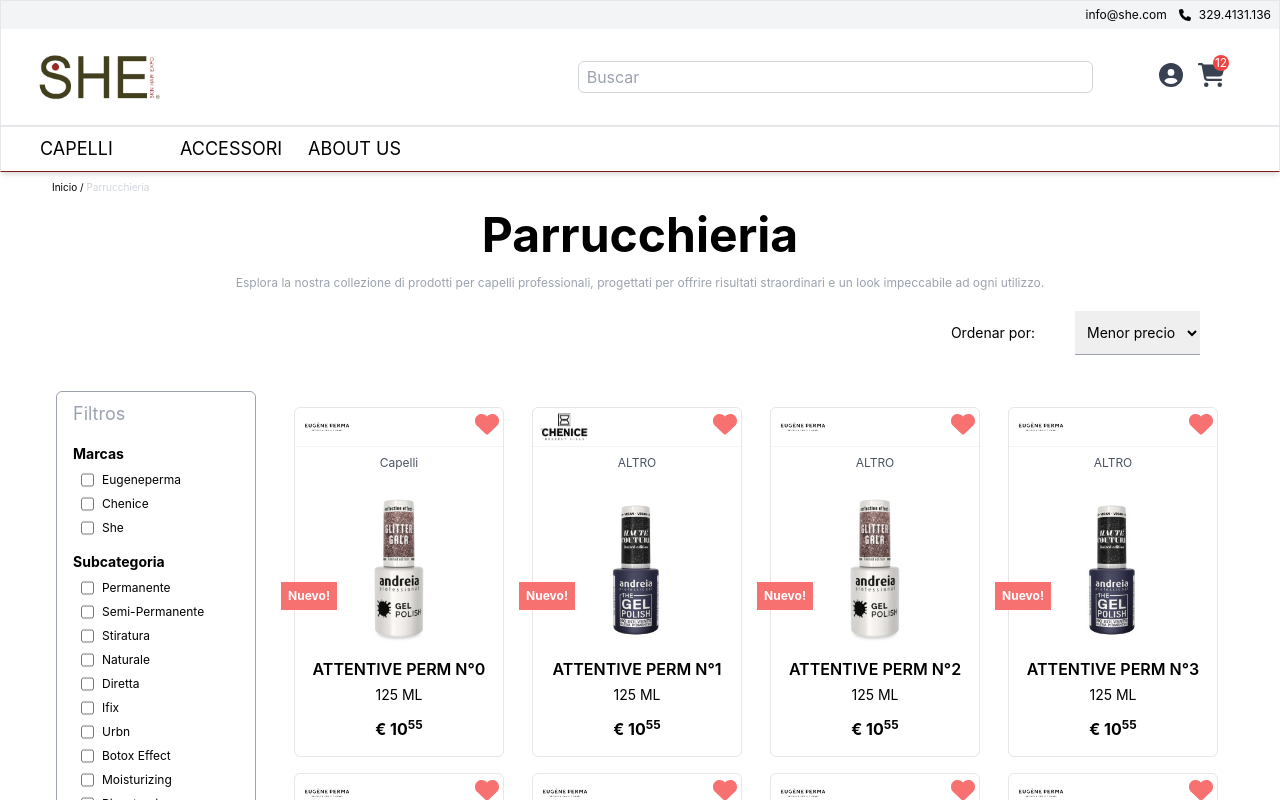
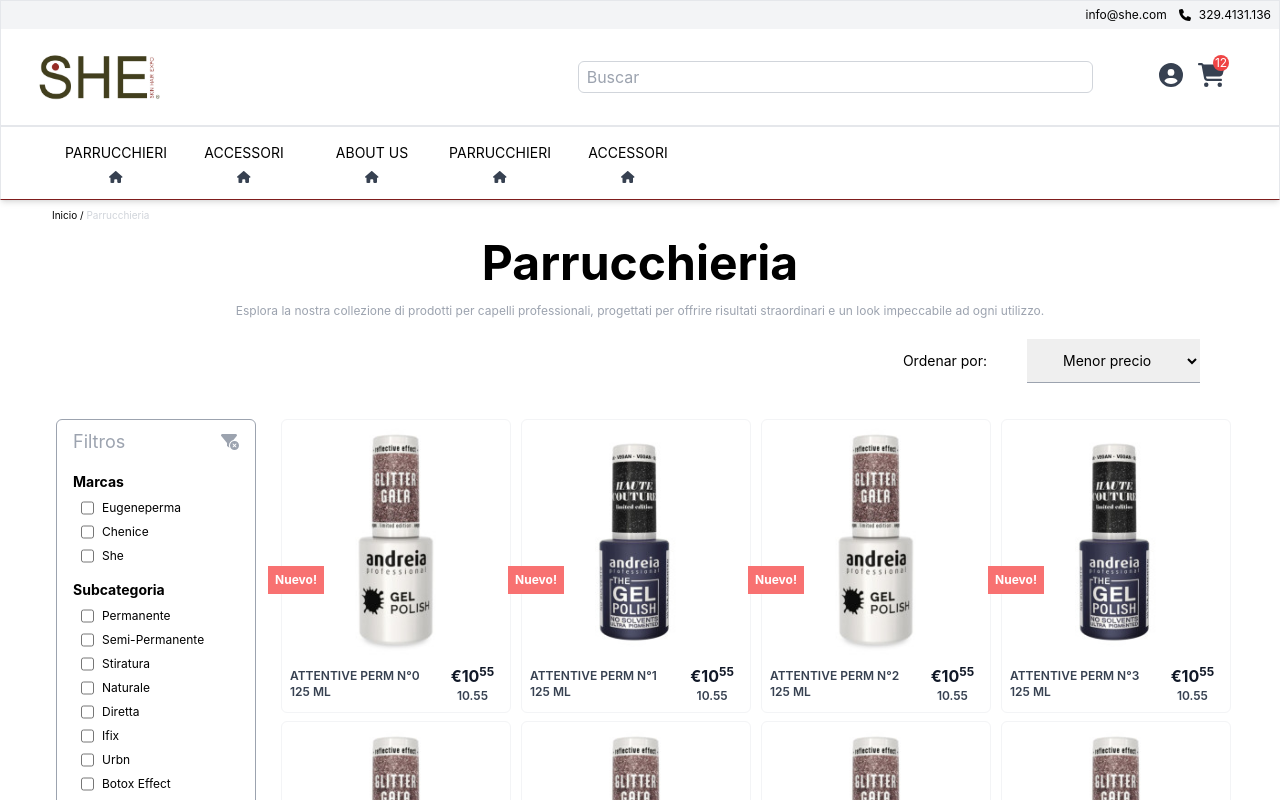
Before and after one commit to fabiotano/SHE.it, a Next.js app: page /products in a window 1280 px wide. Shown: the top 800 px of the page. Built offline with nearby package versions, Linux system fonts and the light colour scheme.

Commit message:
fixed productCard view

```diff
--- a/app/cart/page.jsx
+++ b/app/cart/page.jsx
@@ -163,7 +163,7 @@
             </li>
           ))}
 
-          <button className="hover:bg-gray-200 mx-8 border border border-gray-400 text-sm px-5 py-2 mt-6 mb-5">
+          <button className="hover:bg-gray-200 mx-8 border border-gray-400 text-sm px-5 py-2 mt-6 mb-5">
             {" "}
             <FontAwesomeIcon
               icon={faPersonRunning}
--- a/app/products/page.jsx
+++ b/app/products/page.jsx
@@ -64,30 +64,37 @@
 
   return (
     <div className="container">
+
+      {/* Titulo */}
+
       <div className="text-2xs py-2 pl-3">
         <p>
           <Link href={"/"}>Inicio</Link> /{" "}
           <span className="text-gray-300">Parrucchieria</span>
         </p>
       </div>
+
       <div>
         <h2 className="text-3xl sm:text-5xl my-2 font-bold text-center">Parrucchieria</h2>
         <p className="text-center text-gray-400 text-xs mt-4 hidden sm:block">
           Esplora la nostra collezione di prodotti per capelli professionali, progettati per offrire risultati straordinari e un look impeccabile ad ogni utilizzo.
         </p>
       </div>
+
       {/* Sort Results */}
       <div className="flex justify-center sm:justify-end my-5">
         <p className="text-sm py-3 hidden sm:block">Ordenar por:</p>
         <ProductSort />
       </div>
+
+      {/* Filter */}
       <div className="mt-4 mb-4 sm:flex">
         <ProductFilter />
 
         <section className="flex-grow">
           <Link href={"/products"}>
             {/* Products */}
-            <div className="flex flex-wrap gap-4 py-4 m-4">
+            <div className="flex flex-wrap gap-2 py-2 m-2">
               {productsPaginated.map((product, index) => (
                 <ProductCard key={index} product={product} />
               ))}
--- a/components/client/ProductCard.jsx
+++ b/components/client/ProductCard.jsx
@@ -1,24 +1,22 @@
 import { FontAwesomeIcon } from "@fortawesome/react-fontawesome";
 import { faHeart } from "@fortawesome/free-solid-svg-icons";
-
 import Image from "next/image";
 import Link from "next/link";
 
 function ProductCard(props) {
   const { product } = props;
+
   return (
     <Link
       href={`/products/${product.id}`}
-      className="relative w-[240px] h-[310px] sm:w-[210px] sm:h-[350px] bg-white border rounded-md m-auto"
+      className="bg-white border border-gray-100 rounded-md hover:bg-gray-100 w-1/3 max-w-[230px] mx-auto flex-wrap flex-grow relative group transform transition-transform duration-300 hover:-translate-y-2"
     >
-      <div className="w-14 flex items-center justify-center rounded-full ml-1">
+      {/* LOGO */}
+      <div className="bg-red-100 w-5 h-5 flex items-center justify-center absolute top-2 left-2">
         <img src={product.brandLogo} className="object-contain" alt="Logo" />
       </div>
 
-      <h3 className="border-t border-gray-100 border-b-0 text-center font-italic text-xs pt-2 text-gray-600">
-        {product.subCategory}
-      </h3>
-
+      {/* FAV */}
       {product.newFlag && (
         <div className="absolute top-1/2 bg-red-400 sm:-translate-x-1/4 w-14 h-7 text-white text-xs font-bold flex justify-center items-center z-50">
           Nuevo!
@@ -26,28 +24,40 @@
       )}
       <FontAwesomeIcon
         icon={faHeart}
-        className={`absolute top-1 right-1 z-50 h-6 cursor-pointer ${
+        className={`absolute top-1 right-1 z-50 h-6 cursor-pointer text-gray-400 opacity-0 group-hover:opacity-100 transition-opacity duration-300 ${
           product.favorite ? "text-red-400" : "text-gray-400"
         }`}
       />
-      <div className="relative w-[120px] h-[120px] sm:w-[150px] sm:h-[150px] m-auto mt-6">
+
+      {/* IMAGE */}
+      <div className="relative w-full h-0 pb-[100%] mt-2">
         <Image
           src={product.image}
-          alt=""
-          fill
-          style={{ objectFit: "contain" }}
+          alt={product.title}
+          layout="fill"
+          objectFit="cover"
+          className="rounded-md"
         />
       </div>
-      <h3 className="text-center font-semibold text-md mt-3">
-        {product.title}
-      </h3>
-      <h3 className="text-center text-sm mt-1">{product.format}</h3>
-      <h6 className="text-center text-xs text-gray-400">{product.desc}</h6>
-      <h4 className="text-center font-bold mt-3">
-        &euro;
-        {` ${Math.floor(product.price)}`}
-        <sup>{(product.price % 1).toFixed(2).substring(2)}</sup>
-      </h4>
+
+      {/* PRODUCT INFO */}
+      <div className="flex flex-row items-center justify-between rounded-md p-2">
+        <div className="">
+          <h3 className="text-xs font-semibold text-gray-700">
+            {product.title} {product.format}{" "}
+          </h3>
+        </div>
+
+        <div className="w-1/3 ml-2 text-center">
+          <h4 className="text-md font-bold text-gray-900">
+            &euro;{Math.floor(product.price)}
+            <sup>{(product.price % 1).toFixed(2).substring(2)}</sup>
+          </h4>
+          <h4 className="text-xs font-semibold text-gray-700">
+            {product.price}
+          </h4>
+        </div>
+      </div>
     </Link>
   );
 }
--- a/components/client/ProductFilter.jsx
+++ b/components/client/ProductFilter.jsx
@@ -1,14 +1,14 @@
-'use client';
+"use client";
 
-import { useEffect, useState } from 'react';
-import { filters } from '@/constants.js';
-import { useRouter, useSearchParams, usePathname } from 'next/navigation';
+import { useEffect, useState } from "react";
+import { filters } from "@/constants.js";
+import { useRouter, useSearchParams, usePathname } from "next/navigation";
 
-import { FontAwesomeIcon } from '@fortawesome/react-fontawesome';
+import { FontAwesomeIcon } from "@fortawesome/react-fontawesome";
 import {
   faFilter,
   faFilterCircleXmark,
-} from '@fortawesome/free-solid-svg-icons';
+} from "@fortawesome/free-solid-svg-icons";
 
 function ProductFilter() {
   const [showFilter, setShowFilter] = useState(false);
@@ -25,22 +25,22 @@
   useEffect(() => {
     const showSelectedFilters = () => {
       searchParams.forEach((value, key) => {
-        if (key == 'subCategory') {
-          const arrValues = value.split(',');
+        if (key == "subCategory") {
+          const arrValues = value.split(",");
           setAppliedFilter((prevState) => ({
             ...prevState,
             category: arrValues,
           }));
         }
-        if (key == 'brand') {
-          const arrValues = value.split(',');
+        if (key == "brand") {
+          const arrValues = value.split(",");
           setAppliedFilter((prevState) => ({
             ...prevState,
             brand: arrValues,
           }));
         }
-        if (key == 'price') {
-          const arrValues = value.split(',');
+        if (key == "price") {
+          const arrValues = value.split(",");
           setAppliedFilter((prevState) => ({
             ...prevState,
             available: arrValues,
@@ -77,10 +77,10 @@
 
   const applyFilters = () => {
     const filters = Object.entries(appliedFilter).map(([key, value]) => {
-      return `${key}=${value.join(',')}`;
+      return `${key}=${value.join(",")}`;
     });
 
-    const filtersString = filters.join('&');
+    const filtersString = filters.join("&");
 
     router.push(`${pathName}?${filtersString}`);
   };
@@ -89,7 +89,7 @@
     <section>
       <div
         onClick={showFilterHandler}
-        className="flex gap-2 justify-center h-10 border border-gray-400 rounded-md text-sm mx-4 mt-4 cursor-pointer sm:hidden "
+        className="flex gap-2 mx-auto justify-center h-10 border hover:bg-red-400 border-gray-400 rounded-md text-sm w-1/2 mt-4 cursor-pointer sm:hidden "
       >
         <FontAwesomeIcon
           icon={faFilter}
@@ -99,19 +99,19 @@
       </div>
       <div
         className={`${
-          showFilter ? 'block' : 'hidden'
+          showFilter ? "block" : "hidden"
         } sm:block sm:w-[200px] border border-gray-400 rounded-md text-sm mx-4 mt-4 flex flex-col `}
       >
         <div className="flex justify-between items-center px-4 py-2">
           <p className="text-gray-400 sm:text-lg">Filtros</p>
           <FontAwesomeIcon
             icon={faFilterCircleXmark}
-            className="text-gray-400 h-4 cursor-pointer sm:hidden"
+            className="text-gray-400 h-4 cursor-pointer"
             onClick={showFilterHandler}
           />
         </div>
         {
-          <div className="px-4 py-2">
+          <div className="pl-4 py-2">
             {filters.map((filterOption, index) => (
               <div key={index}>
                 <h3 className="text-sm font-bold">{filterOption.title}</h3>
@@ -150,6 +150,7 @@
             Aplicar
           </button>
         </div>
+
       </div>
     </section>
   );
--- a/components/client/ProductSort.jsx
+++ b/components/client/ProductSort.jsx
@@ -24,7 +24,7 @@
 
   return (
     <select
-      className="border-b border-gray-400  px-2 text-sm mx-10 py-3 outline-none w-full sm:w-auto"
+      className="border-b border-gray-400 px-8 text-sm mx-10 py-3 outline-none w-1/2 sm:w-auto"
       onChange={handleSort}
     >
       {sortOptions.map((option, index) => (
--- a/components/layout/Header.jsx
+++ b/components/layout/Header.jsx
@@ -90,7 +90,7 @@
           </div>
           <div className="border border-b-grey-300"></div>
           <nav>
-            <ul className="flex items-center text-sm py-2 sm:py-0 sm:p-3 lg:pl-0 container">
+            <ul className="flex items-center text-sm py-2 sm:py-0 sm:p-3 lg:pl-1 container">
               <li className="sm:hidden flex items-center text-xs border border-gray-300 rounded-md justify-between w-full p-2 pl-3 mx-4 sm:text-lg lg:text-xl my-2">
                 <form className="flex-auto" action="">
                   <input
@@ -102,19 +102,23 @@
                 <FontAwesomeIcon icon={faMagnifyingGlass} className="h-4" />
               </li>
 
+              <li className= "hidden sm:flex sm:text-lg lg:text-lg m-2">
               {/* <Link href="products" */}
               {mainMenu.map((menuItem, idx) => (
                 <Link
                   href={`${menuItem.href}`}
                   key={idx}
-                  className={`hover:bg-gray-200 w-32 py-2 flex-shrink-0 flex-grow-0 flex-shrink hidden sm:flex sm:text-lg lg:text-lg ${
+                  className={`justify-center hover:bg-gray-200 w-32 py-2 flex-shrink-0 flex-grow-0 hidden sm:flex sm:text-lg lg:text-lg ${
                     idx === 0 ? "first:px-0" : "px-3"
                   }`}
                 >
-                  <span>{menuItem.title}</span>
+                  <div>
+                  <span className="flex text-sm items-center justify-center">{menuItem.title}</span>
+                  <span className="flex items-center justify-center text-xs pt-2 text-gray-700">{menuItem.logo}</span>
+                  </div>
                 </Link>
               ))}
-
+            </li>
               {/* </Link> */}
             </ul>
           </nav>
--- a/constants.js
+++ b/constants.js
@@ -1,3 +1,6 @@
+import { FontAwesomeIcon } from "@fortawesome/react-fontawesome";
+import { faHouse } from '@fortawesome/free-solid-svg-icons';
+
 // export const products = [
 //   {
 //     id: 1,
@@ -184,11 +187,15 @@
 // ];
 
 export const mainMenu = [
-  { title: "CAPELLI", href: "/products?category=Capelli" },
+  { title: "PARRUCCHIERI", href: "/products?category=Capelli" , logo: <FontAwesomeIcon icon={faHouse} /> },
   // { title: "COSMETICI", href: "products"},
   // { title: "BARBERIA", href: "products" },
-  { title: "ACCESSORI", href: "/products?category=Accessori"},
-  { title: "ABOUT US", href: "us" },
+  { title: "ACCESSORI", href: "/products?category=Accessori" , logo: <FontAwesomeIcon icon={faHouse} /> },
+  { title: "ABOUT US", href: "us", logo: <FontAwesomeIcon icon={faHouse} />  },
+  { title: "PARRUCCHIERI", href: "/products?category=Capelli" , logo: <FontAwesomeIcon icon={faHouse} /> },
+  // { title: "COSMETICI", href: "products"},
+  // { title: "BARBERIA", href: "products" },
+  { title: "ACCESSORI", href: "/products?category=Accessori" , logo: <FontAwesomeIcon icon={faHouse} /> },
 ];
 
 export const filters = [
```
Also changed, not shown: components/client/ProductCarousel.jsx (+40 -37 lines), components/layout/Footer.jsx (+48 -15 lines).
